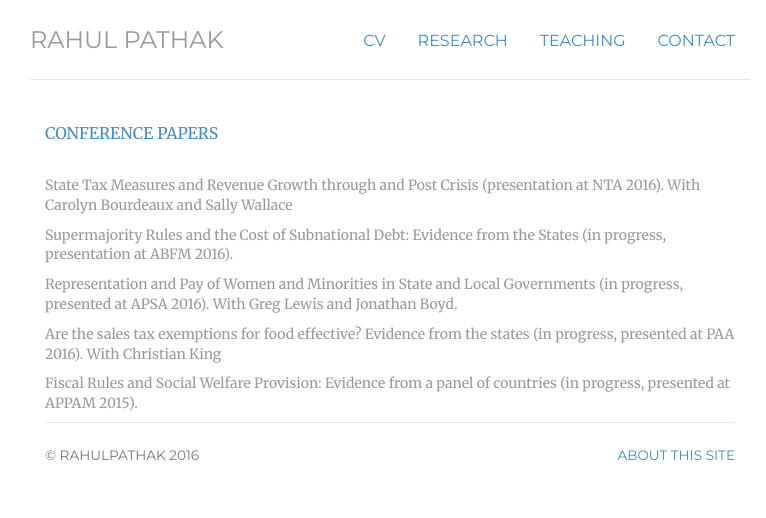
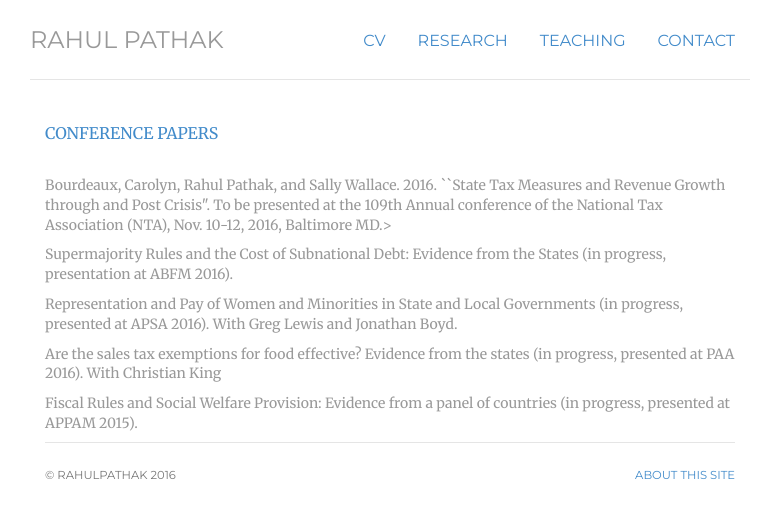
Before and after one commit to pathak-rahul/pathak-rahul.github.io, a Jekyll site: the page built from testing/index.html, in a window 1280 px wide. Shown: the top 518 px of the page, without its empty margins (250-1016 px from the left). Built offline with Jekyll 4.4.1, drawn with Linux system fonts in a browser that asks for light colours.

Commit message:
Update index.html

```diff
--- a/testing/index.html
+++ b/testing/index.html
@@ -13,7 +13,7 @@
 </style>
 <p class="text-primary">CONFERENCE PAPERS</p>
 
-<h4><small>State Tax Measures and Revenue Growth through and Post Crisis (presentation at NTA 2016). With Carolyn Bourdeaux and Sally Wallace</small> </h4>
+<h4><small>Bourdeaux, Carolyn, Rahul Pathak, and Sally Wallace. 2016. ``State Tax Measures and Revenue Growth through and Post Crisis". To be presented at the 109th Annual conference of the National Tax Association (NTA), Nov. 10-12, 2016, Baltimore MD.> </h4>
 <h4><small>Supermajority Rules and the Cost of Subnational Debt: Evidence from the States (in progress, presentation at ABFM 2016).</small> </h4>
 <h4><small>Representation and Pay of Women and Minorities in State and Local Governments (in progress, presented at APSA 2016). With Greg Lewis and Jonathan Boyd.</small> </h4>
 <h4><small>Are the sales tax exemptions for food effective? Evidence from the states (in progress, presented at PAA 2016). With Christian King</small> </h4>
```
